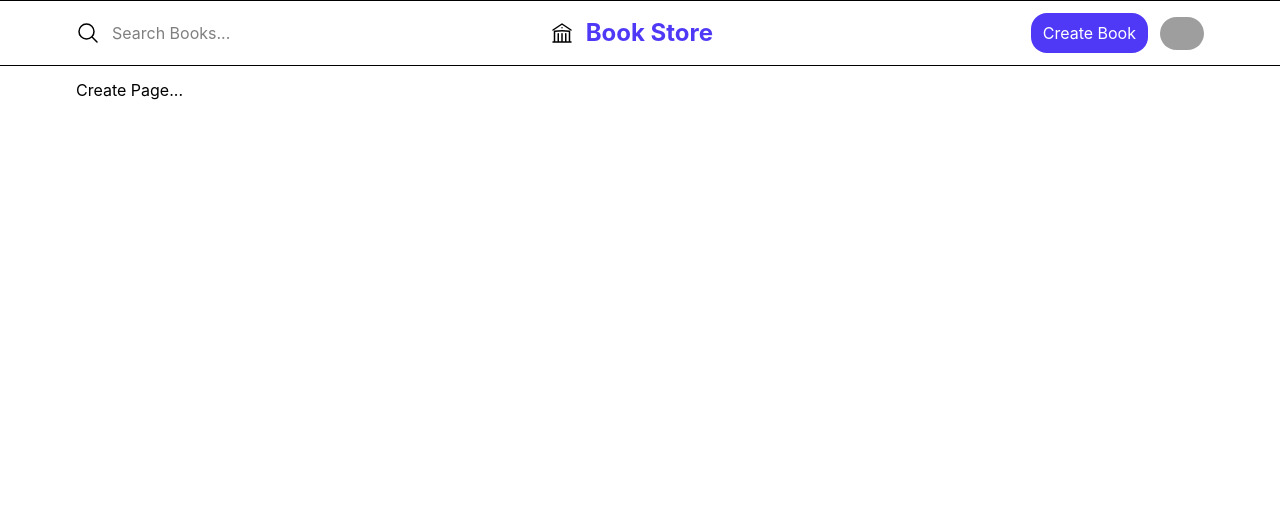
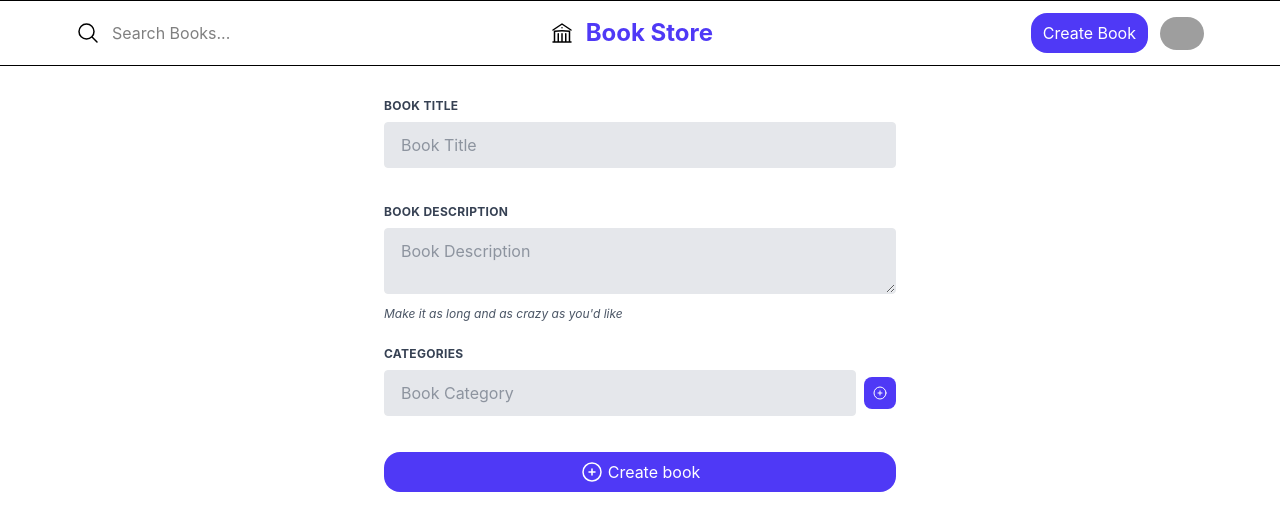
Before and after one commit to aungmyatmoe2021/library-management-system, a React (Vite) app: page /create in a window 1280 px wide. Shown: the top 530 px of the page. Built offline with nearby package versions, Linux system fonts and the light colour scheme; grey boxes are pictures that could not be loaded.

Commit message:
Book Create Form Design

```diff
--- a/src/pages/Create.jsx
+++ b/src/pages/Create.jsx
@@ -1,5 +1,106 @@
-import React from "react";
+import React, { useState } from "react";
 
 export default function Create() {
-  return <div>Create Page...</div>;
+  let [title, setTitle] = useState("");
+  let [description, setDescription] = useState("");
+  let [newCategory, setNewCategory] = useState("");
+
+  return (
+    <form class="w-full max-w-lg mx-auto mt-5">
+      <div class="flex flex-wrap -mx-3 mb-6">
+        <div class="w-full px-3">
+          <label
+            class="block uppercase tracking-wide text-gray-700 text-xs font-bold mb-2"
+            for="grid-password"
+          >
+            Book Title
+          </label>
+          <input
+            value={title}
+            onChange={(e) => setTitle(e.target.value)}
+            class="appearance-none block w-full bg-gray-200 text-gray-700 border border-gray-200 rounded py-3 px-4 mb-3 leading-tight focus:outline-none focus:bg-white focus:border-gray-500"
+            id="grid-password"
+            type="password"
+            placeholder="Book Title"
+          />
+        </div>
+      </div>
+      <div class="flex flex-wrap -mx-3 mb-6">
+        <div class="w-full px-3">
+          <label
+            class="block uppercase tracking-wide text-gray-700 text-xs font-bold mb-2"
+            for="grid-password"
+          >
+            Book Description
+          </label>
+          <textarea
+            value={description}
+            onChange={(e) => setDescription(e.target.value)}
+            class="appearance-none block w-full bg-gray-200 text-gray-700 border border-gray-200 rounded py-3 px-4 mb-3 leading-tight focus:outline-none focus:bg-white focus:border-gray-500"
+            id="grid-password"
+            type="password"
+            placeholder="Book Description"
+          />
+          <p class="text-gray-600 text-xs italic">
+            Make it as long and as crazy as you'd like
+          </p>
+        </div>
+      </div>
+      <div class="flex flex-wrap -mx-3 mb-6">
+        <div class="w-full px-3">
+          <label
+            class="block uppercase tracking-wide text-gray-700 text-xs font-bold mb-2"
+            for="grid-password"
+          >
+            Categories
+          </label>
+          <div className="flex items-center space-x-2">
+            <input
+              value={newCategory}
+              onChange={(e) => setNewCategory(e.target.value)}
+              class="appearance-none block w-full bg-gray-200 text-gray-700 border border-gray-200 rounded py-3 px-4 mb-3 leading-tight focus:outline-none focus:bg-white focus:border-gray-500"
+              id="grid-password"
+              type="password"
+              placeholder="Book Category"
+            />
+            <button className="bg-primary p-1 rounded-lg mb-3">
+              <svg
+                xmlns="http://www.w3.org/2000/svg"
+                fill="none"
+                viewBox="0 0 24 24"
+                strokeWidth={1.5}
+                stroke="currentColor"
+                className="w-6 h-6 p-1 text-white"
+              >
+                <path
+                  strokeLinecap="round"
+                  strokeLinejoin="round"
+                  d="M12 9v6m3-3H9m12 0a9 9 0 11-18 0 9 9 0 0118 0z"
+                />
+              </svg>
+            </button>
+          </div>
+        </div>
+      </div>
+      {/* create book */}
+      <button className="text-white bg-primary px-3 py-2 rounded-2xl flex justify-center items-center gap-1 w-full">
+        <svg
+          xmlns="http://www.w3.org/2000/svg"
+          fill="none"
+          viewBox="0 0 24 24"
+          strokeWidth={1.5}
+          stroke="currentColor"
+          className="w-6 h-6"
+        >
+          <path
+            strokeLinecap="round"
+            strokeLinejoin="round"
+            d="M12 9v6m3-3H9m12 0a9 9 0 11-18 0 9 9 0 0118 0z"
+          />
+        </svg>
+
+        <span className="hidden md:block">Create book</span>
+      </button>
+    </form>
+  );
 }
```
